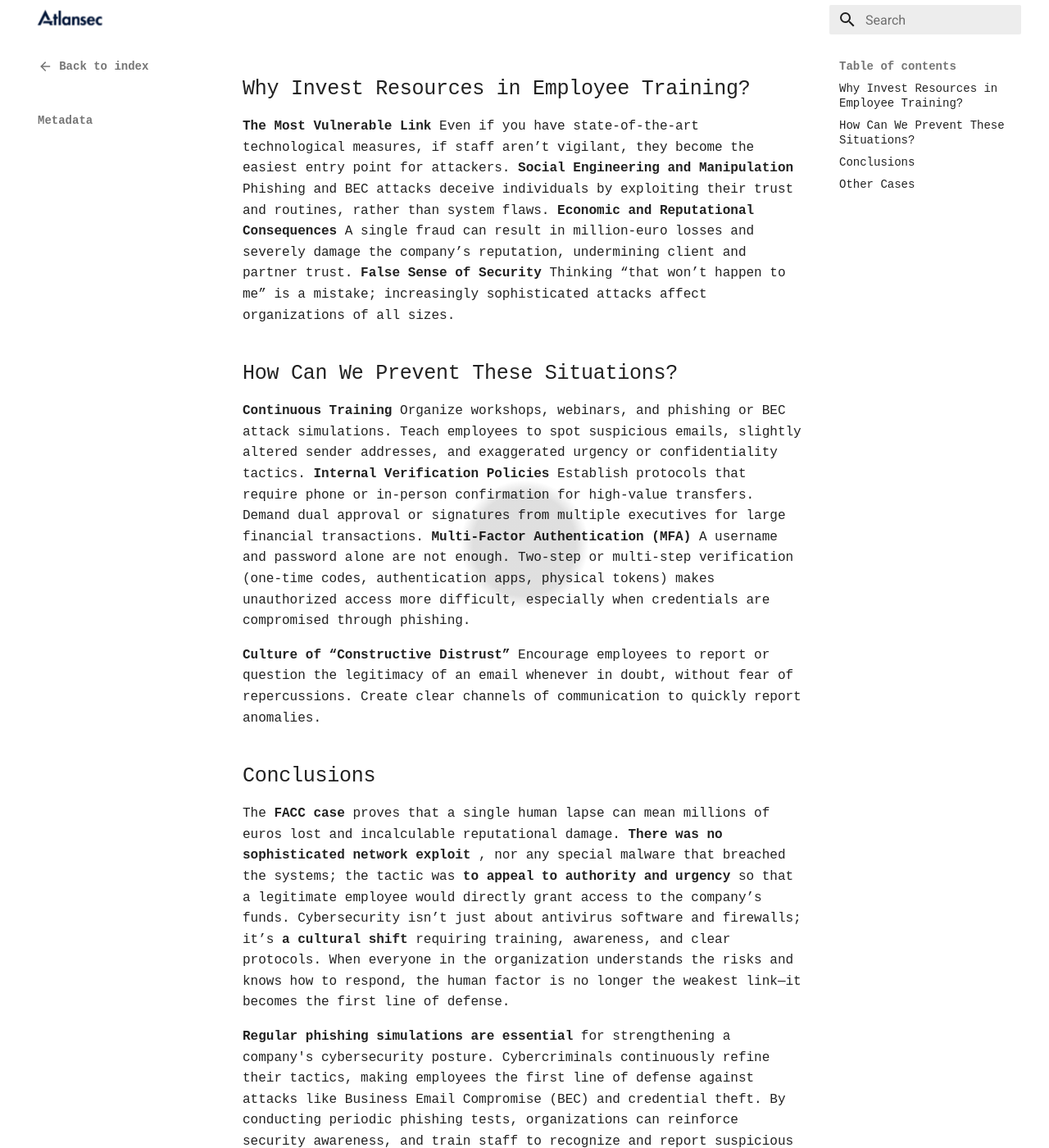
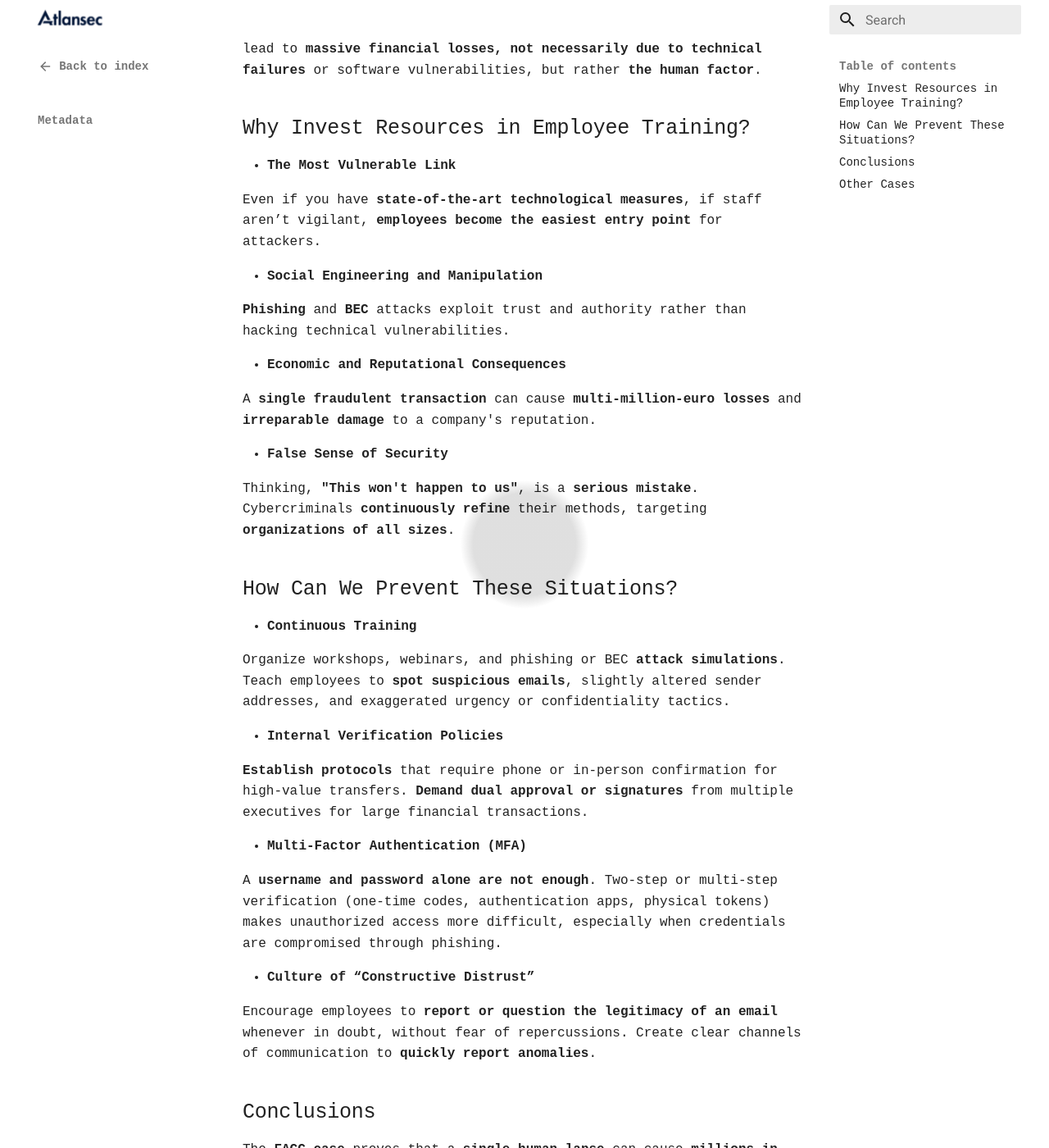
Before and after one commit to AtlanSec/Atlansec-Web, an MkDocs documentation site: the page built from docs/blog/posts/2-02-2025.md, in a window 1280 px wide and 1400 px high, scrolled down 686 px. Shown: the whole window at 82% size. Built offline with MkDocs 1.6.1 and Material for MkDocs 9.7.7, drawn with Linux system fonts in a browser that asks for light colours; some of the changed text lies outside the part shown.

Commit message:
Improve The Costly Lesson of CEO Fraud: Why Employee Cybersecurity Training is Crucial

```diff
--- a/docs/blog/posts/2-02-2025.md
+++ b/docs/blog/posts/2-02-2025.md
@@ -1,86 +1,94 @@
 ---
 title: "The Costly Lesson of CEO Fraud: Why Employee Cybersecurity Training is Crucial"
-summary: “In 2016, Austrian aerospace manufacturer FACC lost €42 million in a CEO fraud attack, highlighting how human error can bypass even the most advanced cybersecurity systems. This case, along with similar high-profile scams targeting Google, Facebook, and Toyota, underscores the importance of cybersecurity awareness and employee training.”
+summary: “In 2016, Austrian aerospace manufacturer FACC fell victim to a CEO fraud attack, losing €42 million in a single fraudulent transaction. This high-profile case—along with similar scams targeting Google, Facebook, and Toyota—proves that human error can bypass even the most advanced cybersecurity systems. Cybercriminals exploit trust, urgency, and authority to deceive employees, making cybersecurity awareness and employee training essential. Without proper education and security protocols, businesses risk huge financial losses, reputational damage, and ongoing vulnerabilities”
 date: 2025-02-02
 tag:
   - Cybersecurity
-  - CEOFraud
+  - CEO Fraud
   - BEC
-  - EmployeeTraining
+  - Employee Training
   - Phishing
-  - SocialEngineering
-  - CyberAwareness
-  - CyberThreats
+  - Social Engineering
+  - Cyber Awareness
+  - Corporate Security
 ---
 
 # The Costly Lesson of CEO Fraud: Why Employee Cybersecurity Training is Crucial
 
-**January 16, 2016, Ried im Innkreis, Austria. At the offices of FACC Operations GmbH (an Austrian manufacturer of aerospace components), an employee** from the finance department received an email that appeared to come directly from the company’s CEO. The request was urgent: a **million euro transfer** was needed to close a strategic project.
+**January 16, 2016 – Ried im Innkreis, Austria**. At the offices of **FACC Operations GmbH** (an Austrian manufacturer of aerospace components), an **employee from the finance department** received an urgent email that appeared to come **directly from the company’s CEO**.
+
+The request was clear: a **million-euro transfer** was needed to finalize a **"strategic project".**
 
 <!-- more -->
 
-Under the pressure of “confidentiality” and the authority implied by the signature of the top executive, the worker proceeded with the order without thoroughly verifying the legitimacy of the request. A few days later, FACC discovered it had been the victim of a **CEO fraud** (also known as _Business Email Compromise, BEC_ ). The email had not come from the real CEO, but from cybercriminals who had **forged his identity**. As a result, the company **lost approximately 42 million euros** in a single bank transfer. This case shows how **lack of cybersecurity awareness and training** can lead to multimillion-euro losses, not necessarily due to technical failures or software vulnerabilities, but rather **the human factor**.
+Under pressure due to the **"confidential" nature** of the request and **the authority of the sender**, the employee **proceeded with the transaction** —without verifying its legitimacy.
+
+A few days later, **FACC discovered it had been scammed**. The email had **not** come from the **real CEO** but from **cybercriminals** who had **forged his identity**.As a result, the company **lost approximately 42 million euros** in a single bank transfer.
+
+This case shows how **lack of cybersecurity awareness and training** can lead to **massive financial losses, not necessarily due to technical failures** or software vulnerabilities, but rather **the human factor**.
 
 ## Why Invest Resources in Employee Training?
 
-**The Most Vulnerable Link**
-Even if you have state-of-the-art technological measures, if staff aren’t vigilant, they become the
-easiest entry point for attackers.
-**Social Engineering and Manipulation**
-Phishing and BEC attacks deceive individuals by exploiting their trust and routines, rather than
-system flaws.
-**Economic and Reputational Consequences**
-A single fraud can result in million-euro losses and severely damage the company’s reputation,
-undermining client and partner trust.
-**False Sense of Security**
-Thinking “that won’t happen to me” is a mistake; increasingly sophisticated attacks affect
-organizations of all sizes.
++ **The Most Vulnerable Link**
+
+Even if you have **state-of-the-art technological measures**, if staff aren’t vigilant, **employees become the easiest entry point** for attackers.
+
++ **Social Engineering and Manipulation**
+
+**Phishing** and **BEC** attacks exploit trust and authority rather than hacking technical vulnerabilities.
+
++ **Economic and Reputational Consequences**
+
+A **single fraudulent transaction** can cause **multi-million-euro losses** and **irreparable damage** to a company's reputation.
+
++ **False Sense of Security**
+
+Thinking, **"This won't happen to us"**, is a **serious mistake**. Cybercriminals **continuously refine** their methods, targeting **organizations of all sizes**.
 
 ## How Can We Prevent These Situations?
 
-**Continuous Training**
-Organize workshops, webinars, and phishing or BEC attack simulations.
-Teach employees to spot suspicious emails, slightly altered sender addresses, and
-exaggerated urgency or confidentiality tactics.
-**Internal Verification Policies**
-Establish protocols that require phone or in-person confirmation for high-value transfers.
-Demand dual approval or signatures from multiple executives for large financial transactions.
-**Multi-Factor Authentication (MFA)**
-A username and password alone are not enough. Two-step or multi-step verification (one-time
++ **Continuous Training**
+
+Organize workshops, webinars, and phishing or BEC **attack simulations**.
+Teach employees to **spot suspicious emails**, slightly altered sender addresses, and exaggerated urgency or confidentiality tactics.
+
++ **Internal Verification Policies**
+
+**Establish protocols** that require phone or in-person confirmation for high-value transfers.
+**Demand dual approval or signatures** from multiple executives for large financial transactions.
+
++ **Multi-Factor Authentication (MFA)**
+
+A **username and password alone are not enough**. Two-step or multi-step verification (one-time
 codes, authentication apps, physical tokens) makes unauthorized access more difficult,
 especially when credentials are compromised through phishing.
 
-**Culture of “Constructive Distrust”**
-Encourage employees to report or question the legitimacy of an email whenever in doubt,
-without fear of repercussions.
-Create clear channels of communication to quickly report anomalies.
++ **Culture of “Constructive Distrust”**
+
+Encourage employees to **report or question the legitimacy of an email** whenever in doubt, without fear of repercussions.
+Create clear channels of communication to **quickly report anomalies**.
 
 ## Conclusions
 
-The **FACC case** proves that a single human lapse can mean millions of euros lost and incalculable
-reputational damage. **There was no sophisticated network exploit** , nor any special malware
-that breached the systems; the tactic was **to appeal to authority and urgency** so that a
-legitimate employee would directly grant access to the company’s funds.
-Cybersecurity isn’t just about antivirus software and firewalls; it’s **a cultural shift** requiring
-training, awareness, and clear protocols. When everyone in the organization understands the risks
-and knows how to respond, the human factor is no longer the weakest link—it becomes the first
-line of defense.
+The **FACC case** proves that a **single human lapse** can cause **millions in losses** and **severe reputational damage**. There was **no malware**, **no network breach**—just a **well-crafted email** that **exploited human trust**.
 
-**Regular phishing simulations are essential** for strengthening a company's cybersecurity posture. Cybercriminals continuously refine their tactics, making employees the first line of defense against attacks like Business Email Compromise (BEC) and credential theft. By conducting periodic phishing tests, organizations can reinforce security awareness, and train staff to recognize and report suspicious emails. This proactive approach **reduces human error, minimizes financial and reputational risks**, and fosters a security-conscious culture within the company.
+Cybersecurity is **not just about firewalls and antivirus software**—it’s about **building a security-first culture** through **training, awareness, and strict protocols**. When **every employee understands the risks and knows how to respond**, the **human factor transforms** from the **weakest link** into the **first line of defense**.
+
+**Regular phishing simulations are essential** for **strengthening a company's cybersecurity posture**. Cybercriminals continuously refine their tactics, making **employees the first line of defense** against attacks like Business Email Compromise (BEC) and credential theft. By **conducting periodic phishing tests**, organizations can reinforce security awareness, and train staff to recognize and report suspicious emails. This proactive approach **reduces human error, minimizes financial and reputational risks**, and fosters a security-conscious culture within the company.
 
 ## Other Cases
 
 #### Google and Facebook
 A Lithuanian scammer sent fraudulent emails for several years, posing as a hardware supplier.
-Both Google and Facebook transferred funds totaling over **$100 million**.
+Both **Google and Facebook** transferred funds totaling over **$100 million**.
 [Read more on BBC](https://www.bbc.com/news/technology-47708270) | [Read more on CNBC](https://www.cnbc.com/2019/03/27/phishing-email-scam-stole-100-million-from-facebook-and-google.html)
 
 #### Toyota Boshoku
-A Toyota subsidiary transferred approximately **$37 million** to cybercriminals after receiving genuine-looking emails regarding supplier matters.
+A **Toyota subsidiary** transferred approximately **$37 million** to cybercriminals after receiving genuine-looking **fraudulent emails** disguised as **supplier communications**.
 [Read more on Tripwire](https://www.tripwire.com/state-of-security/toyota-parts-supplier-loses-37-million-email-scam)
 
 #### Crelan Bank
-The Belgian bank **Crelan** lost **€70 million** in a _Business Email Compromise (BEC)_ attack, where cybercriminals posed as high-ranking executives to request transfers.
+Belgium’s **Crelan Bank** lost **€70 million** in a _Business Email Compromise (BEC)_ attack, where cybercriminals posed as high-ranking executives to request transfers.
 [Read more on Help Net Security](https://www.helpnetsecurity.com/2016/01/26/belgian-bank-crelan-loses-e70-million-to-bec-scammers/)
 
 
```
